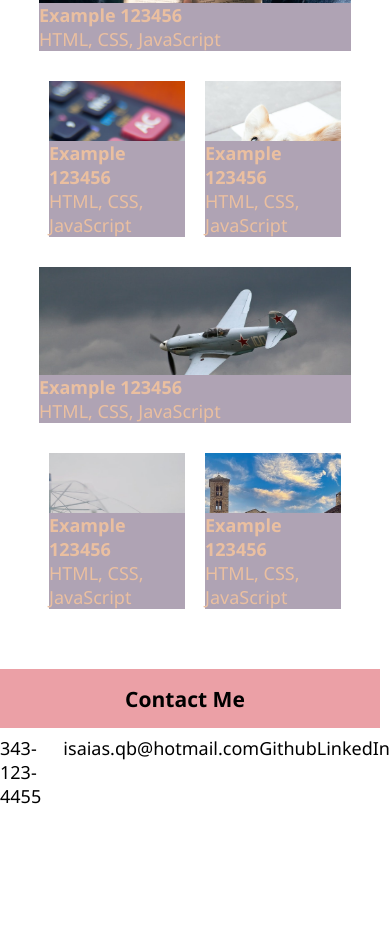
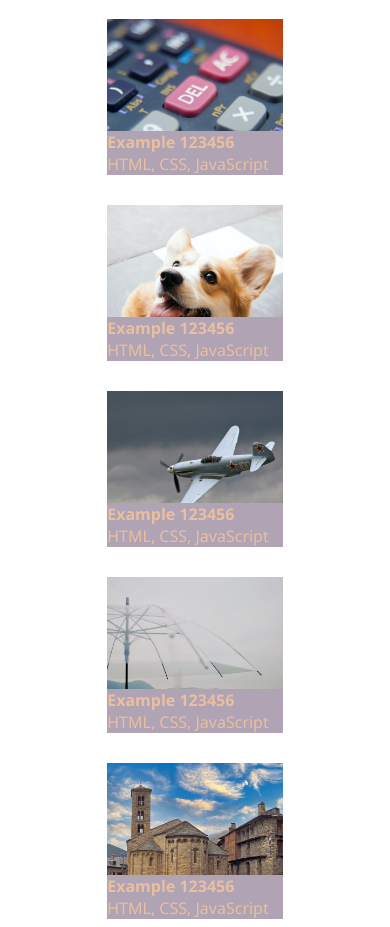
Before and after one commit to isaiasqb/web-portfolio, a plain HTML site: page index.html in a window 390 px wide. Shown: the part 737-1664 px from the top of the page. Before the commit the page ends 1575 px from the top, so only its background shows below. Drawn offline with Linux system fonts and the light colour scheme.

Commit message:
changes made to the media query for max-width 575px

```diff
--- a/assets/style.css
+++ b/assets/style.css
@@ -269,6 +269,31 @@ footer h3{
 }
 
 @media screen and (max-width: 575px){
+    :root{
+        font-size: 16px;
+    }
 
+    .card-container{
+        width: 100%;
+    }
 
+    .card{
+        flex: 0 0 45%;
+    }
+
+    .contact-info ul{
+        flex-direction: column;
+        text-align: center;
+        align-items: center;
+    }
+
+    .contact-info li{
+        background-color: var(--alternative);
+        color: var(--clear);
+        padding: 1.5% 2.5%;
+        width: 45%;
+        margin-bottom: 2.5%;
+        border-radius: 15px;
+
+    }
 }
```
